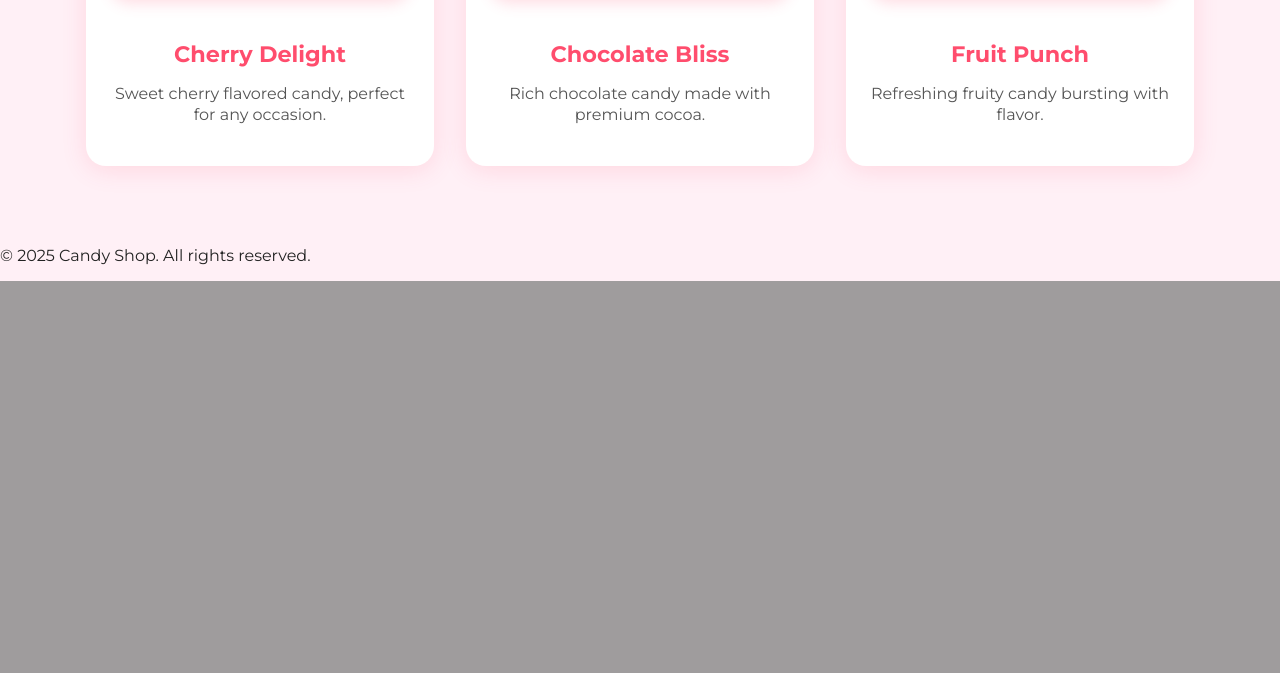
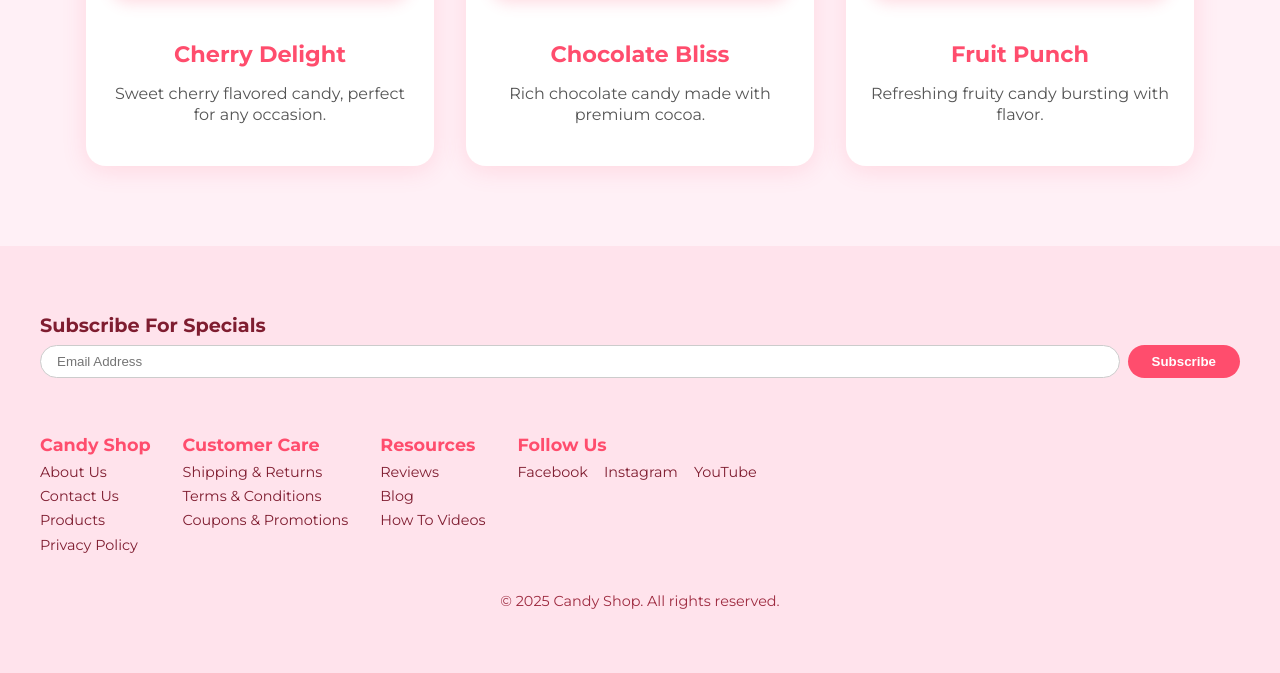
Before and after one commit to WebbCouture/candy-shop, a Django app: page / in a window 1280 px wide. Shown: the part 1007-1680 px from the top of the page. Before the commit the page ends 1288 px from the top, so only its background shows below. Run offline with Django 5.2, Linux system fonts and the light colour scheme.

Commit message:
Update footer styling and fix CSS loading issues

```diff
--- a/candy_shop/static/css/style.css
+++ b/candy_shop/static/css/style.css
@@ -188,3 +188,105 @@ nav {
     gap: 1rem;
   }
 }
+
+/* === Footer === */
+.site-footer {
+  background-color: #ffe3ec;
+  color: #7f1d30;
+  padding: 3rem 1rem;
+  font-size: 0.9rem;
+}
+
+.footer-container {
+  max-width: 1200px;
+  margin: 0 auto;
+}
+
+/* Newsletter */
+.footer-newsletter h3 {
+  font-size: 1.2rem;
+  margin-bottom: 0.5rem;
+}
+.newsletter-form {
+  display: flex;
+  gap: 0.5rem;
+}
+.newsletter-form input {
+  flex: 1;
+  padding: 0.5rem 1rem;
+  border: 1px solid #ccc;
+  border-radius: 30px;
+  outline: none;
+}
+.newsletter-form button {
+  padding: 0.5rem 1.5rem;
+  background-color: #ff4d6d;
+  border: none;
+  border-radius: 30px;
+  color: white;
+  cursor: pointer;
+  font-weight: 600;
+}
+.newsletter-form button:hover {
+  background-color: #ff2a54;
+}
+
+/* Footer nav */
+.footer-navs {
+  display: flex;
+  flex-wrap: wrap;
+  gap: 2rem;
+  margin-top: 2rem;
+}
+.footer-col h4 {
+  margin-bottom: 0.5rem;
+  font-size: 1.1rem;
+  color: #ff4d6d;
+}
+.footer-col ul {
+  list-style: none;
+  padding: 0;
+  margin: 0;
+}
+.footer-col ul li {
+  margin-bottom: 0.4rem;
+}
+.footer-col ul li a {
+  color: #7f1d30;
+  text-decoration: none;
+}
+.footer-col ul li a:hover {
+  color: #ff4d6d;
+}
+
+/* Social links */
+.footer-social {
+  display: flex;
+  gap: 1rem;
+}
+.footer-social li a {
+  color: #7f1d30;
+  text-decoration: none;
+}
+.footer-social li a:hover {
+  color: #ff4d6d;
+}
+
+/* Credit */
+.footer-credit {
+  text-align: center;
+  margin-top: 2rem;
+  color: #9e2b40;
+}
+
+/* Mobile responsive */
+@media (max-width: 768px) {
+  .footer-newsletter,
+  .footer-col {
+    width: 100%;
+  }
+  .footer-navs {
+    flex-direction: column;
+    gap: 2rem;
+  }
+}
--- a/candy_shop/templates/base.html
+++ b/candy_shop/templates/base.html
@@ -29,9 +29,60 @@
     {% endblock %}
 </main>
 
-<footer>
-    <p>© 2025 Candy Shop. All rights reserved.</p>
+<footer class="site-footer">
+  <div class="footer-container">
+    <!-- Newsletter -->
+    <div class="footer-newsletter">
+      <h3>Subscribe For Specials</h3>
+      <form action="#" class="newsletter-form">
+        <input type="email" placeholder="Email Address" aria-label="Email address" required>
+        <button type="submit">Subscribe</button>
+      </form>
+    </div>
+
+    <!-- Navigation columns -->
+    <div class="footer-navs">
+      <div class="footer-col">
+        <h4>Candy Shop</h4>
+        <ul>
+          <li><a href="/about/">About Us</a></li>
+          <li><a href="/contact/">Contact Us</a></li>
+          <li><a href="/products/">Products</a></li>
+          <li><a href="/privacy/">Privacy Policy</a></li>
+        </ul>
+      </div>
+      <div class="footer-col">
+        <h4>Customer Care</h4>
+        <ul>
+          <li><a href="/shipping/">Shipping & Returns</a></li>
+          <li><a href="/terms/">Terms & Conditions</a></li>
+          <li><a href="/coupons/">Coupons & Promotions</a></li>
+        </ul>
+      </div>
+      <div class="footer-col">
+        <h4>Resources</h4>
+        <ul>
+          <li><a href="/reviews/">Reviews</a></li>
+          <li><a href="/blog/">Blog</a></li>
+          <li><a href="/videos/">How To Videos</a></li>
+        </ul>
+      </div>
+      <div class="footer-col">
+        <h4>Follow Us</h4>
+        <ul class="footer-social">
+          <li><a href="#" aria-label="Facebook">Facebook</a></li>
+          <li><a href="#" aria-label="Instagram">Instagram</a></li>
+          <li><a href="#" aria-label="YouTube">YouTube</a></li>
+        </ul>
+      </div>
+    </div>
+
+    <div class="footer-credit">
+      <p>&copy; 2025 Candy Shop. All rights reserved.</p>
+    </div>
+  </div>
 </footer>
+
 
 </body>
 </html>
```
